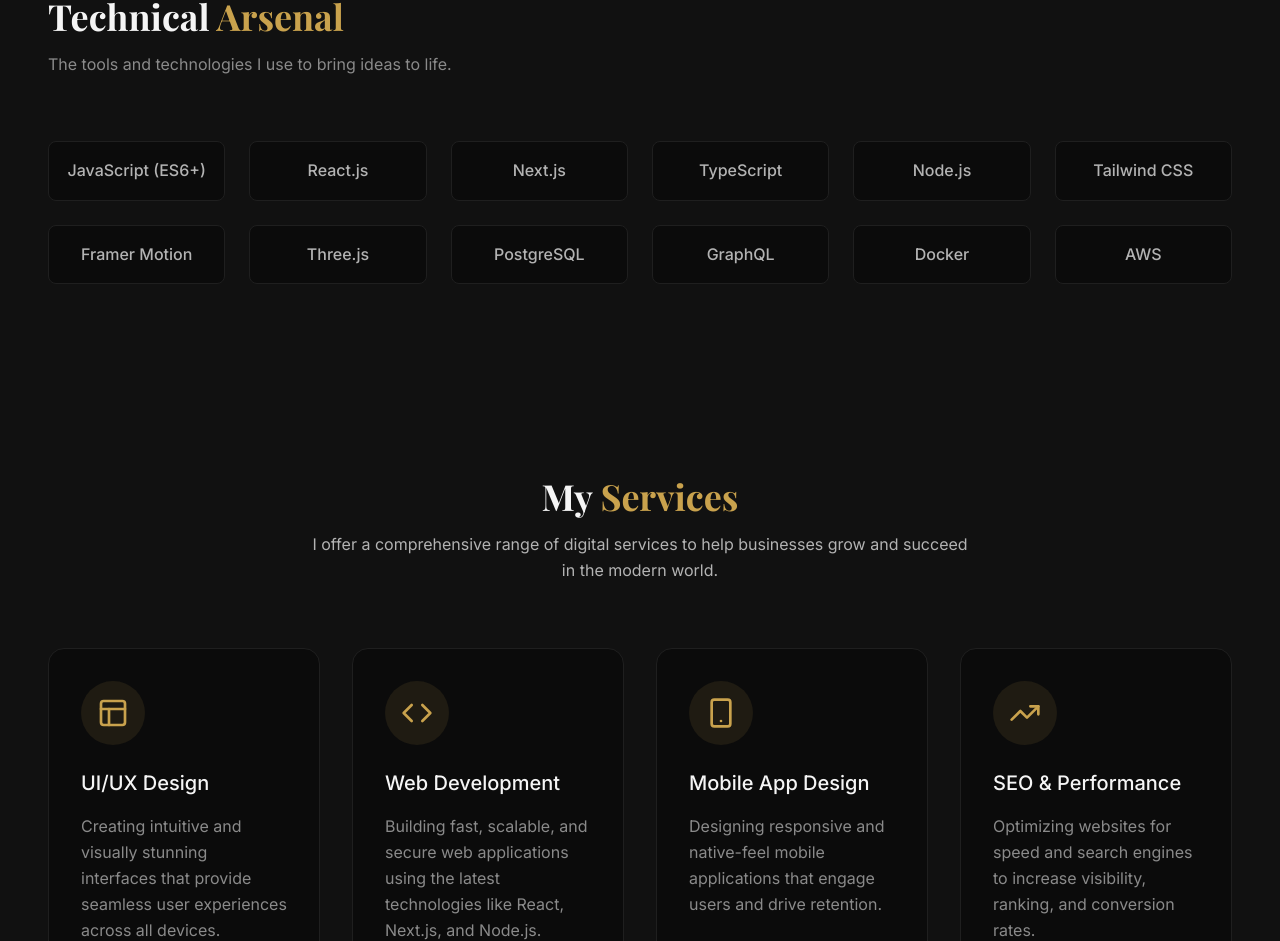
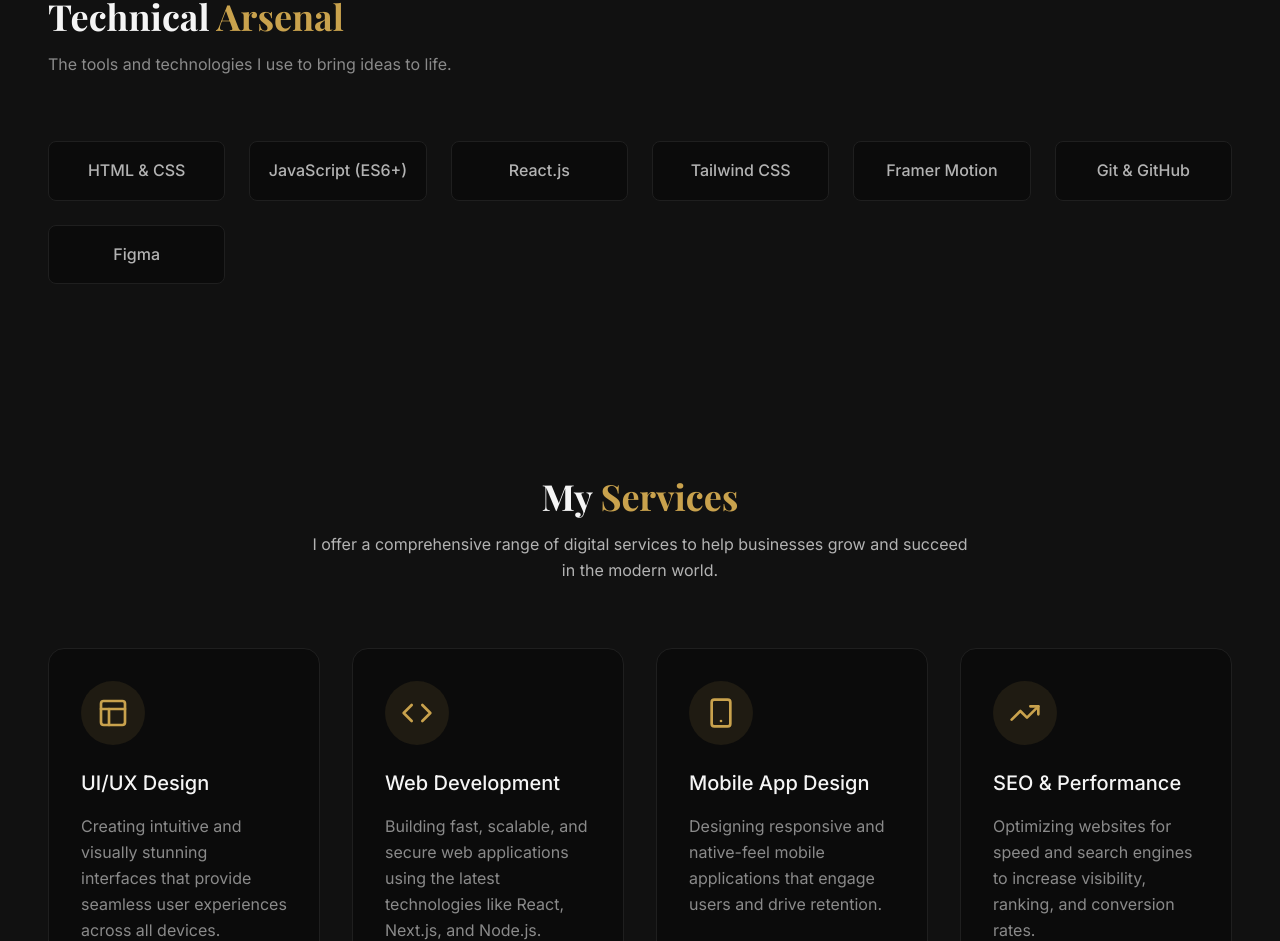
Before and after one commit to NiharikaNeha/_NEHA, a React (Vite) app: page / in a window 1280 px wide. Shown: the part 1472-2413 px from the top of the page. Built offline with nearby package versions, Linux system fonts and the light colour scheme.

Commit message:
maded changes in skills.jsx

```diff
--- a/src/components/skills/Skills.jsx
+++ b/src/components/skills/Skills.jsx
@@ -3,18 +3,13 @@ import { motion } from "framer-motion";
 import theme from "../../theme/Theme";
 
 const skills = [
+  "HTML & CSS",
   "JavaScript (ES6+)",
   "React.js",
-  "Next.js",
-  "TypeScript",
-  "Node.js",
   "Tailwind CSS",
   "Framer Motion",
-  "Three.js",
-  "PostgreSQL",
-  "GraphQL",
-  "Docker",
-  "AWS",
+  "Git & GitHub",
+  "Figma",
 ];
 
 const Skills = () => {
```
